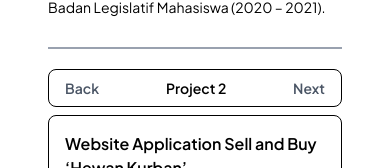
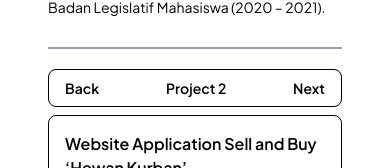
Before and after one commit to hanififran/personal, a React (Vite) app: page / in a window 390 px wide. Both pictures are taken after a click on the button "Next". Shown: the part 2201-2369 px from the top of the page. Built offline with nearby package versions, Linux system fonts and the light colour scheme.

Commit message:
Refactor ProjectCards navigation buttons for improved accessibility and responsiveness

```diff
--- a/src/components/ProjectCards.tsx
+++ b/src/components/ProjectCards.tsx
@@ -32,19 +32,15 @@ export default function ProjectCards({ data }: ProjectCardsProps) {
 
   const handleNext = () => {
     if (currentIndex < data.length - 1) {
-      setFlipped(false);
-      setTimeout(() => {
-        setCurrentIndex((prev) => prev + 1);
-      }, 300);
+      setFlipped(false)
+      setCurrentIndex((prev) => prev + 1);
     }
   };
 
   const handleBack = () => {
     if (currentIndex > 0) {
       setFlipped(false);
-      setTimeout(() => {
-        setCurrentIndex((prev) => prev - 1);
-      }, 300);
+      setCurrentIndex((prev) => prev - 1);
     }
   };
 
@@ -55,8 +51,11 @@ export default function ProjectCards({ data }: ProjectCardsProps) {
           <button
             onClick={handleBack}
             type="button"
-            className={`title text-sm text-gray-600 hover:text-black ${
-              currentIndex == 0 && `text-white hover:text-white`
+            disabled={currentIndex === 0}
+            className={`title text-sm hover:text-black ${
+              currentIndex === 0
+                ? "text-white dark:text-black opacity-0 pointer-events-none"
+                : "text-black dark:text-white"
             }`}
           >
             Back
@@ -67,8 +66,11 @@ export default function ProjectCards({ data }: ProjectCardsProps) {
           <button
             onClick={handleNext}
             type="button"
-            className={`title text-sm text-gray-600 hover:text-black ${
-              currentIndex >= data.length - 1 && `text-white hover:text-white`
+            disabled={currentIndex >= data.length - 1}
+            className={`title text-sm hover:text-black ${
+              currentIndex >= data.length - 1
+                ? "text-white dark:text-black opacity-0 pointer-events-none"
+                : "text-black dark:text-white"
             }`}
           >
             Next
```
